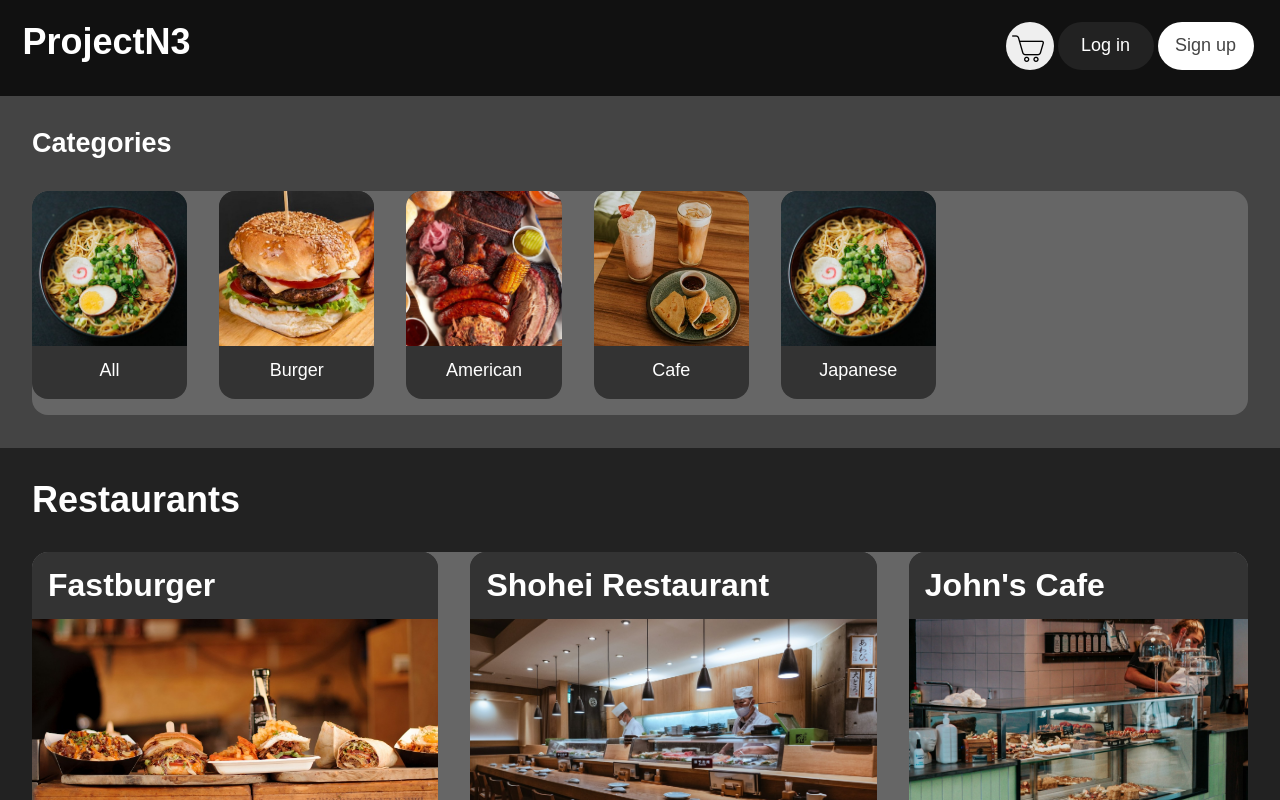
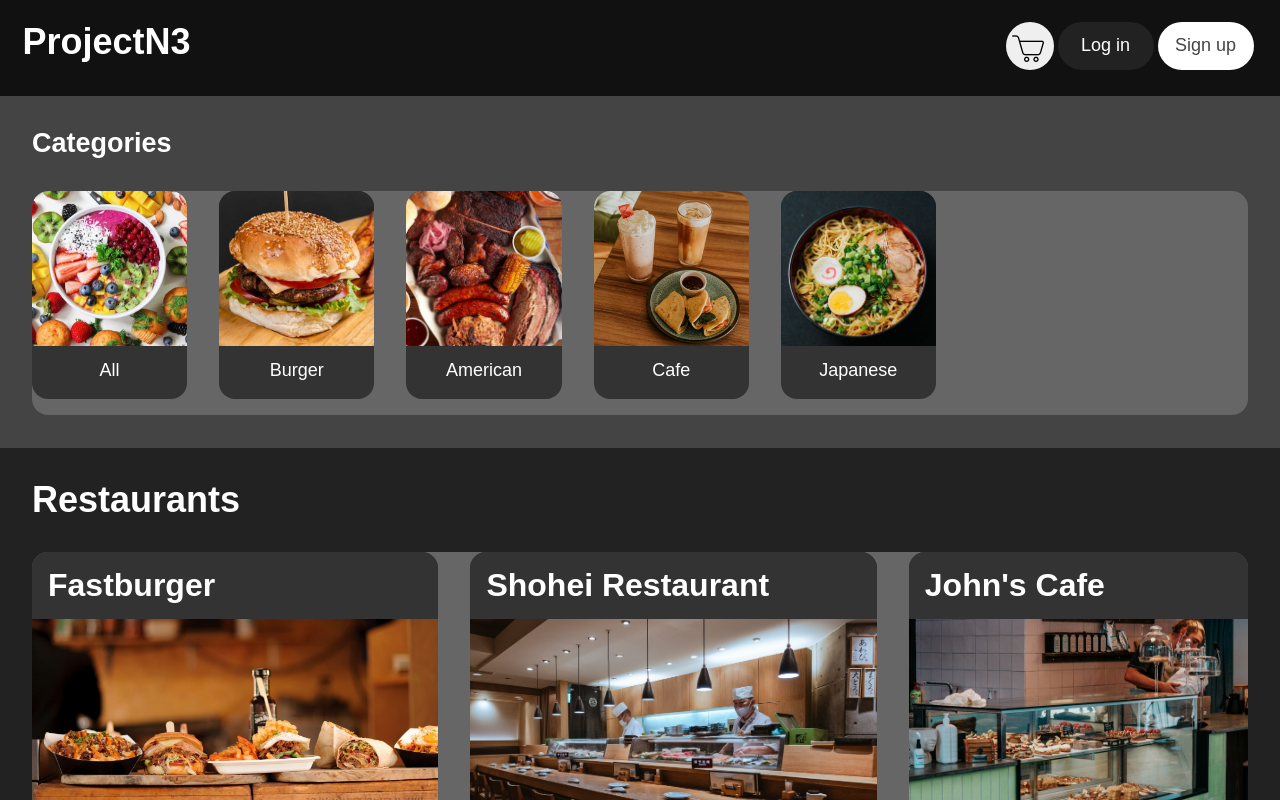
Before and after one commit to globalGLEX/ProjectN3, a React (Vite) app: page / in a window 1280 px wide. Shown: the top 800 px of the page. Built offline with nearby package versions, Linux system fonts and the light colour scheme.

Commit message:
add new image for categories, make products render by product array length

```diff
--- a/src/components/Categories.tsx
+++ b/src/components/Categories.tsx
@@ -1,14 +1,12 @@
 import burger from '../assets/categories-burger.jpg';
 import american from '../assets/categories-american.jpg';
 import japanese from '../assets/categories-japanese.jpg';
-import pizza from '../assets/categories-pizza.jpg';
-import wraps from '../assets/categories-wraps.jpg';
 import cafe from '../assets/categories-cafe.jpg';
+import all from '../assets/categories-all.jpg';
 import {RestaurantsCatContext} from './Restaurants.tsx';
 import {data} from '../modules/data.tsx';
-import { useState } from 'react';
 import { useContext } from 'react';
-import { createContext } from 'react';
+
 
 interface CategoryItemProps {
     img: string;
@@ -19,25 +17,22 @@ interface CategoryItemProps {
    setRestaurantsCatState: any;
    restaurantsCategory: any;
 
-
 }
 
 export function Categories() {
    /*  const [catId, setCatId] = useState('all'); */
 
-   console.log(RestaurantsCatContext)
+   console.log(data.restaurants.length)
     return (
         <div className="categories"><h2>Categories</h2>
             <div className="category-items-container">
 
-                <CategoryItem cat="all" img={japanese} alt={"Japanese ramen"} text={"All"}  />
+                <CategoryItem cat="all" img={all} alt={"Wide selection of foods"} text={"All"}  />
                 <CategoryItem cat="burger" img={burger} alt={"Burger"} text={"Burger"}  />
                 <CategoryItem cat="american" img={american} alt={"American BBQ"} text={"American"} />
                 <CategoryItem cat="cafe" img={cafe} alt={"Cafe food"} text={"Cafe"} />
                 <CategoryItem cat="japanese" img={japanese} alt={"Japanese ramen"} text={"Japanese"} />
 
-{/*                 <CategoryItem cat="wraps" img={wraps} alt={"Wraps"} text={"Wraps"} />
-                <CategoryItem cat="pizza" img={pizza} alt={"Pizza"} text={"Pizza"} /> */}
             </div>
 
         </div>
@@ -45,10 +40,8 @@ export function Categories() {
   }
 function CategoryItem(props: CategoryItemProps){
 
-    /* const [catId, setCatId] = useState('all'); */
-/*     console.log(catId) */
-const restaurantsCategory = useContext(RestaurantsCatContext);
-  console.log(restaurantsCategory)
+    const restaurantsCategory = useContext(RestaurantsCatContext);
+
     return (
             <>
 
@@ -57,25 +50,5 @@ const restaurantsCategory = useContext(RestaurantsCatContext);
             </>
     );
 }
- /*  function CategoriesCarousel() {
-    return (
 
-        <div className="categories-carousel">
-            <ul>
-            <li>
-                <h2>Page 1</h2>
-            </li>
-            <li>
-                <h2>Page 2</h2>
-            </li>
-            <li>
-                <h2>Page 3</h2>
-            </li>
-            <li>
-                <h2>Page 4</h2>
-            </li>
-            </ul>
-        </div>
-    );
-  }  */
   export default Categories
--- a/src/components/Restaurant.tsx
+++ b/src/components/Restaurant.tsx
@@ -41,8 +41,6 @@ interface restIdProps {
    catState: any;
    setCatState: any;
 
-
-
 }
 export const CatContext = createContext(null);
 function Restaurant({restId}: restIdProps) {
@@ -73,9 +71,6 @@ function Restaurant({restId}: restIdProps) {
     </div>
     );
   }
-
-
-
 
   function RestaurantImage(props: RestaurantImageProps) {
     return (
@@ -114,38 +109,12 @@ function Restaurant({restId}: restIdProps) {
         );
   }
 
-
-
-  /* function ModalTest(){
-    const dialog = document.getElementsByClassName("dial");
-    const showButton = document.querySelector("dialog + button");
-    const closeButton = document.querySelector("dialog button");
-    const shoot = () => {
-
-      alert("test");
-      console.log(dialog);
-
-      }
-    return(
-        <div>
-        <dialog className="dial">
-        <button onClick={shoot}>Close</button>
-        <p>This modal dialog has a groovy backdrop!</p>
-        </dialog>
-        <button onClick={shoot}>Show the dialog </button>
-        </div>
-    )
-  }
-*/
-
-
   function Products({restId, productCatId, catState}: restIdProps) {
 
     const category = useContext(CatContext);
     const productArr = [];
 
-
-    for( let i=0; i<5; i++){
+    for( let i=0; i<data.restaurants[restId].products.length; i++){
 
             if(category.catState == "All"){
                 productArr.push(
@@ -186,14 +155,10 @@ function Restaurant({restId}: restIdProps) {
 
   }
 
-
-
   function Product(props: ProductProps) {
     const [showModal, setShowModal] = useState(false);
     const [showBackdrop, setShowBackdrop] = useState(false);
     const [id, setId] = useState({});
-
-
 
     return (
     <>
@@ -232,27 +197,4 @@ function Restaurant({restId}: restIdProps) {
     );
   }
 
-  /*  function ModalContent({ onClose }) {
-    return (
-      <div className="modal">
-        <div>I'm a modal dialog</div>
-        <button onClick={onClose}>Close</button>
-      </div>
-    );
-  } */
-  /*  function PortalExample() {
-    const [showModal, setShowModal] = useState(false);
-    return (
-      <>
-        <button onClick={() => setShowModal(true)}>
-          Show modal using a portal
-        </button>
-        {showModal && createPortal(
-          <OrderModal onClose={() => setShowModal(false)} />,
-          document.body
-        )}
-      </>
-    );
-  } */
-
   export default Restaurant
--- a/src/components/Restaurants.tsx
+++ b/src/components/Restaurants.tsx
@@ -20,7 +20,7 @@ function Restaurants() {
     const restaurantsCategory = useContext(RestaurantsCatContext);
     const restaurantsArr = [];
     console.log("")
-    for( let i=0; i<3; i++){
+    for( let i=0; i<data.restaurants.length; i++){
     if(restaurantsCatState == "all"){
         restaurantsArr.push(
             <Link to={"restaurant/" + [i]}>
@@ -54,43 +54,7 @@ function Restaurants() {
     </>);
 }
 
-    {/* return (
-        <>
-        <RestaurantsCatContext value={{restaurantsCatState, setRestaurantsCatState}}>
-        <Categories />
-        <div className="restaurants"><h1>Restaurants</h1>
 
-            <div className="restaurants-items-container">
-
-               <Link to="restaurant/0">
-                <RestaurantsItem restId={data.restaurants[0].restId}
-                                 imageUrl={data.restaurants[0].imageUrl}
-                                 imageAlt={data.restaurants[0].imageUrlAlt}
-                                 restaurantName={data.restaurants[0].name} />
-                </Link>
-                 <Link to="restaurant/1">
-                <RestaurantsItem restId={data.restaurants[1].restId}
-                                imageUrl={data.restaurants[1].imageUrl}
-                                imageAlt={data.restaurants[1].imageUrlAlt}
-                                restaurantName={data.restaurants[1].name}/>
-                </Link>
-                <Link to="restaurant/2">
-                <RestaurantsItem restId={data.restaurants[2].restId}
-                                imageUrl={data.restaurants[2].imageUrl}
-                                imageAlt={data.restaurants[2].imageUrlAlt}
-                                restaurantName={data.restaurants[2].name}/>
-                </Link>
-
-            </div>
-        </div>
-        </RestaurantsCatContext>
-        </>
-    );} else if {
-
-         console.log(catId);
-    }
-}
-  } */}
   export default Restaurants
 
   function RestaurantsItem(props: RestaurantsItemProps) {
```
Also changed, not shown: src/assets/categories-all.jpg (added).
